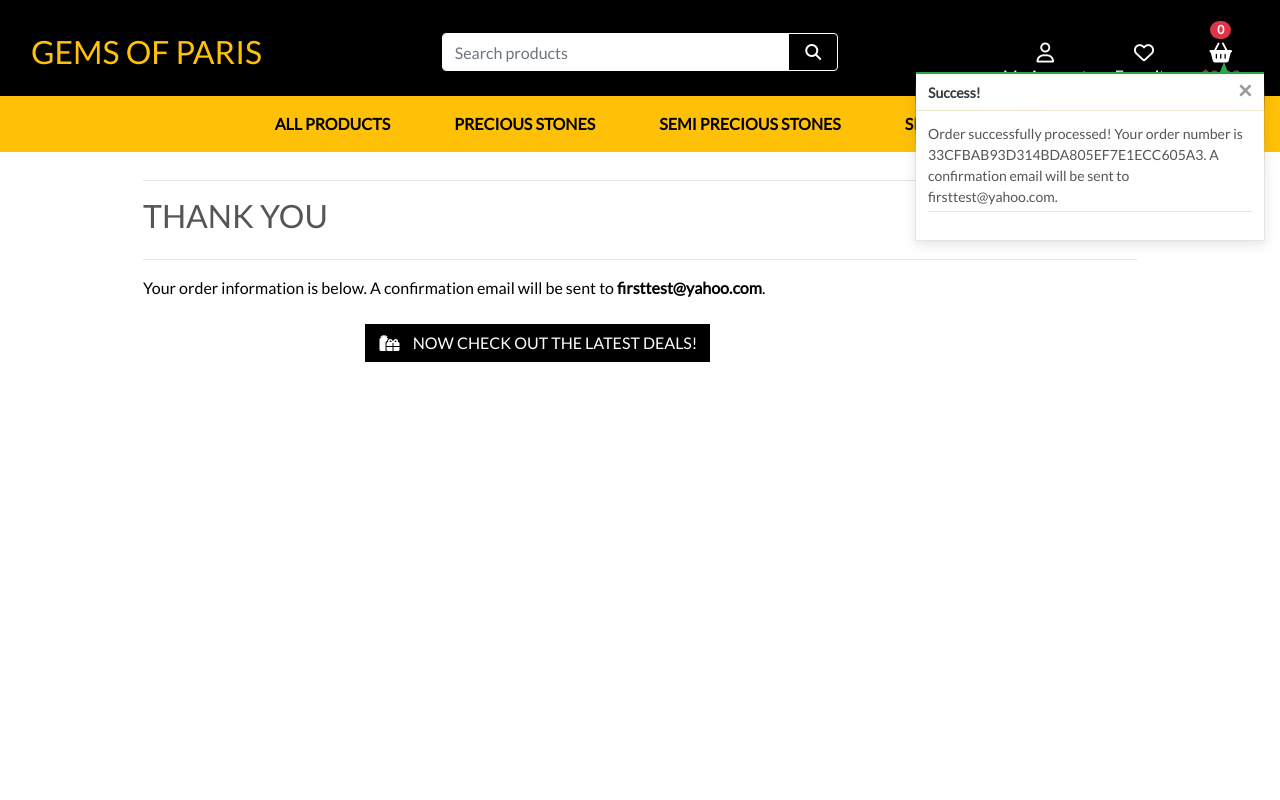
After one commit to gullah26/gemsofparis, a Django app: a page that uses templates/base.html in a window 1280 px wide. The commit adds this page. Run offline with Django 3.2, Linux system fonts and the light colour scheme; data comes from the database, SQL or seed files in the repository; both versions use the stored data as it was after the commit; some libraries are stand-ins or nearby versions.

Commit message:
Add checkout success logic

```diff
--- a/checkout/__init__.py
+++ b/checkout/__init__.py
@@ -0,0 +1 @@
+default_app_config = 'checkout.apps.CheckoutConfig'
--- a/checkout/apps.py
+++ b/checkout/apps.py
@@ -2,7 +2,6 @@ from django.apps import AppConfig
 
 
 class CheckoutConfig(AppConfig):
-    default_auto_field = 'django.db.models.BigAutoField'
     name = 'checkout'
 
     def ready(self):
--- a/checkout/models.py
+++ b/checkout/models.py
@@ -34,7 +34,7 @@ class Order(models.Model):
         Update grand total each time a line item is added,
         accounting for delivery costs.
         """
-        self.order_total = self.lineitems.aggregate(Sum('lineitem_total'))['lineitem_total__sum']
+        self.order_total = self.lineitems.aggregate(Sum('lineitem_total'))['lineitem_total__sum'] or 0
         if self.order_total < settings.FREE_DELIVERY_THRESHOLD:
             self.delivery_cost = self.order_total * settings.STANDARD_DELIVERY_PERCENTAGE / 100
         else:
--- a/checkout/signals.py
+++ b/checkout/signals.py
@@ -11,7 +11,7 @@ def update_on_save(sender, instance, created, **kwargs):
     instance.order.update_total()
 
 @receiver(post_delete, sender=OrderLineItem)
-def update_on_save(sender, instance, **kwargs):
+def update_on_delete(sender, instance, **kwargs):
     """
     Update order total on lineitem delete
     """
--- a/checkout/static/checkout/css/checkout.css
+++ b/checkout/static/checkout/css/checkout.css
@@ -35,3 +35,32 @@
     color: #000;
     border: 1px solid #000;
 }
+
+select,
+select option {
+    color: #000000;
+}
+
+select:invalid,
+select option[value=""] {
+    color: #aab7c4 !important;
+}
+
+#loading-overlay {
+	display: none;
+	position: fixed;
+    top: 0;
+    left: 0;
+    width: 100%;
+    height: 100%;
+    background: rgba(23, 162, 184, .85);
+    z-index: 9999;
+}
+
+.loading-spinner {
+	display: flex;
+    align-items: center;
+    justify-content: center;
+    margin: 0;
+    height: 100%;
+}
--- /dev/null
+++ b/checkout/templates/checkout/checkout_success.html
@@ -0,0 +1,42 @@
+{% extends "base.html" %}
+{% load static %}
+
+{% block extra_css %}
+    <link rel="stylesheet" href="{% static 'checkout/css/checkout.css' %}">
+{% endblock %}
+
+{% block page_header %}
+    <div class="container header-container">
+        <div class="row">
+            <div class="col"></div>
+        </div>
+    </div>
+{% endblock %}
+
+{% block content %}
+    <div class="overlay"></div>
+    <div class="container">
+        <div class="row">
+            <div class="col">
+                <hr>
+                <h2 class="logo-font mb-4">Thank You</h2>
+                <hr>
+                <p class="text-black">Your order information is below. A confirmation email will be sent to <strong>{{ order.email }}</strong>.</p>
+            </div>
+        </div>
+
+        <div class="row">
+            <div class="col-12 col-lg-7"></div>
+        </div>
+        <div class="row">
+			<div class="col-12 col-lg-7 text-right">
+				<a href="{% url 'products' %}?category=sunstone,tanzanite,topaz,tourmaline}" class="btn btn-black rounded-0 my-2">
+					<span class="icon mr-2">
+						<i class="fas fa-gifts"></i>
+					</span>
+					<span class="text-uppercase">Now check out the latest deals!</span>
+				</a>
+			</div>
+		</div>
+    </div>
+{% endblock %}
--- /dev/null
+++ b/checkout/templates/checkout/confirmation_emails/ confirmation_email_subject.txt
@@ -0,0 +1 @@
+Gems of Paris Order Confirmation  Number {{ order.order_number }}
--- a/checkout/urls.py
+++ b/checkout/urls.py
@@ -2,5 +2,6 @@ from django.urls import path
 from . import views
 
 urlpatterns = [
-    path('', views.checkout, name='checkout')
+    path('', views.checkout, name='checkout'),
+    path('checkout_success/<order_number>', views.checkout_success, name='checkout_success'),
 ]
--- a/checkout/views.py
+++ b/checkout/views.py
@@ -1,21 +1,115 @@
-from django.shortcuts import render, redirect, reverse
+from django.shortcuts import render, redirect, reverse, get_object_or_404
 from django.contrib import messages
+from django.conf import settings
 
 from .forms import OrderForm
+from .models import Order, OrderLineItem
+from products.models import Product
+from bag.contexts import bag_contents
+
+import stripe
 
 
 def checkout(request):
-    bag = request.session.get('bag', {})
-    if not bag:
-        messages.error(request, "There's nothing in your bag at the moment")
-        return redirect(reverse('products'))
+    stripe_public_key = settings.STRIPE_PUBLIC_KEY
+    stripe_secret_key = settings.STRIPE_SECRET_KEY
 
-    order_form = OrderForm()
+    if request.method == 'POST':
+        bag = request.session.get('bag', {})
+
+        form_data = {
+            'full_name': request.POST['full_name'],
+            'email': request.POST['email'],
+            'phone_number': request.POST['phone_number'],
+            'country': request.POST['country'],
+            'postcode': request.POST['postcode'],
+            'town_or_city': request.POST['town_or_city'],
+            'street_address1': request.POST['street_address1'],
+            'street_address2': request.POST['street_address2'],
+            'county': request.POST['county'],
+        }
+        order_form = OrderForm(form_data)
+        if order_form.is_valid():
+            order = order_form.save()
+            for item_id, item_data in bag.items():
+                try:
+                    product = Product.objects.get(id=item_id)
+                    if isinstance(item_data, int):
+                        order_line_item = OrderLineItem(
+                            order=order,
+                            product=product,
+                            quantity=item_data,
+                        )
+                        order_line_item.save()
+                    else:
+                        for size, quantity in item_data['items_by_size'].items():
+                            order_line_item = OrderLineItem(
+                                order=order,
+                                product=product,
+                                quantity=quantity,
+                                product_size=size,
+                            )
+                            order_line_item.save()
+                except Product.DoesNotExist:
+                    messages.error(request, (
+                        "One of the products in your bag wasn't found in our database. "
+                        "Please call us for assistance!")
+                    )
+                    order.delete()
+                    return redirect(reverse('view_bag'))
+
+            request.session['save_info'] = 'save-info' in request.POST
+            return redirect(reverse('checkout_success', args=[order.order_number]))
+        else:
+            messages.error(request, 'There was an error with your form. \
+                Please double check your information.')
+    else:
+        bag = request.session.get('bag', {})
+        if not bag:
+            messages.error(request, "There's nothing in your bag at the moment")
+            return redirect(reverse('products'))
+
+        current_bag = bag_contents(request)
+        total = current_bag['grand_total']
+        stripe_total = round(total * 100)
+        stripe.api_key = stripe_secret_key
+        intent = stripe.PaymentIntent.create(
+            amount=stripe_total,
+            currency=settings.STRIPE_CURRENCY,
+        )
+
+        order_form = OrderForm()
+
+    if not stripe_public_key:
+        messages.warning(request, 'Stripe public key is missing. \
+            Did you forget to set it in your environment?')
+
     template = 'checkout/checkout.html'
     context = {
         'order_form': order_form,
-        'stripe_public_key': 'pk_test_51LKMRbFdNsiAbeg4QWXBLIA1LVl9EHURwMdkqPrEcN2MJP9VDVMsSjLXBoLO7IPASeVbLveAZsbyHWwZnOmVjQok0019uBv4Uu',
-        'client_secret': 'test client secret',
+        'stripe_public_key': stripe_public_key,
+        'client_secret': intent.client_secret,
     }
 
     return render(request, template, context)
+
+
+def checkout_success(request, order_number):
+    """
+    Handle successful checkouts
+    """
+    save_info = request.session.get('save_info')
+    order = get_object_or_404(Order, order_number=order_number)
+    messages.success(request, f'Order successfully processed! \
+        Your order number is {order_number}. A confirmation \
+        email will be sent to {order.email}.')
+
+    if 'bag' in request.session:
+        del request.session['bag']
+
+    template = 'checkout/checkout_success.html'
+    context = {
+        'order': order,
+    }
+
+    return render(request, template, context)
--- a/gemsofparis/settings.py
+++ b/gemsofparis/settings.py
@@ -175,6 +175,11 @@ MEDIA_ROOT = os.path.join(BASE_DIR, 'media')
 FREE_DELIVERY_THRESHOLD = 50
 STANDARD_DELIVERY_PERCENTAGE = 10
 
+# Stripe
+STRIPE_CURRENCY = 'usd'
+STRIPE_PUBLIC_KEY = os.getenv('STRIPE_PUBLIC_KEY', '')
+STRIPE_SECRET_KEY = os.getenv('STRIPE_SECRET_KEY', '')
+
 # Default primary key field type
 # https://docs.djangoproject.com/en/3.2/ref/settings/#default-auto-field
 
--- a/requirements.txt
+++ b/requirements.txt
@@ -1,6 +1,7 @@
 asgiref==3.5.2
 Django==3.2
 django-allauth==0.41.0
+django-countries==7.4.2
 django-crispy-forms==1.14.0
 oauthlib==3.2.2
 Pillow==9.3.0
@@ -8,3 +9,4 @@ python3-openid==3.2.0
 pytz==2022.6
 requests-oauthlib==1.3.1
 sqlparse==0.4.3
+stripe==5.0.0
--- a/static/css/base.css
+++ b/static/css/base.css
@@ -3,10 +3,13 @@ html {
 }
 
 body {
-
     background: url('/media/bg-img-2.jpg') no-repeat center center fixed;
     background-size: cover;
+    height: calc(100vh - 164px);
+    color: #555;
+    font-family: 'Lato';
 }
+
 
 /* from Bulma */
 .icon {
@@ -18,7 +21,7 @@ body {
 }
 
 .logo-font {
-    text-transform: capitalize;
+    text-transform: uppercase;
 }
 
 .main-logo-link {
@@ -100,10 +103,6 @@ a.category-badge > span.badge:hover {
     cursor: pointer;
 }
 
-input[name='q']::placeholder {
-    color: #aab7c4;
-}
-
 /* ------------------------------- bootstrap toasts */
 
 .message-container {
@@ -172,20 +171,6 @@ input[name='q']::placeholder {
     overflow-y: auto;
 }
 
-
-/* search bar and btn */
-
-
-#search-bar {
-    border-top-left-radius: 50px    !important;
-    border-bottom-left-radius: 50px !important;
-}
-
-#search-btn{
-    border-top-right-radius: 50px !important;
-    border-bottom-right-radius: 50px !important;
-}
-
 /* -------------------------------- Media Queries */
 
 /* Slightly larger container on xl screens */
--- a/templates/base.html
+++ b/templates/base.html
@@ -94,8 +94,7 @@
                 </li>
 
                 <li class="list-inline-item mt-0">
-                    <a class="{% if grand_total %}text-info font-weight-bold{% else %}text-white{% endif %} nav-link" href="{% url 'view_bag' %}">
-                        <div class="text-center">
+                        <div class="text-center text-white">
                             <div><i class="far fa-heart fa-lg"></i></div>
                             <p class="my-0">Favorite</p>
                         </div>
```
Also changed, not shown: other parts of static/css/base.css (+0 -119 lines), checkout/static/checkout/js/stripe_elements.js (+49 -3 lines), checkout/templates/checkout/confirmation_emails/confirmation_email_body.txt (added, +22 -0 lines), env.py (+14 -14 lines), db.sqlite3.
